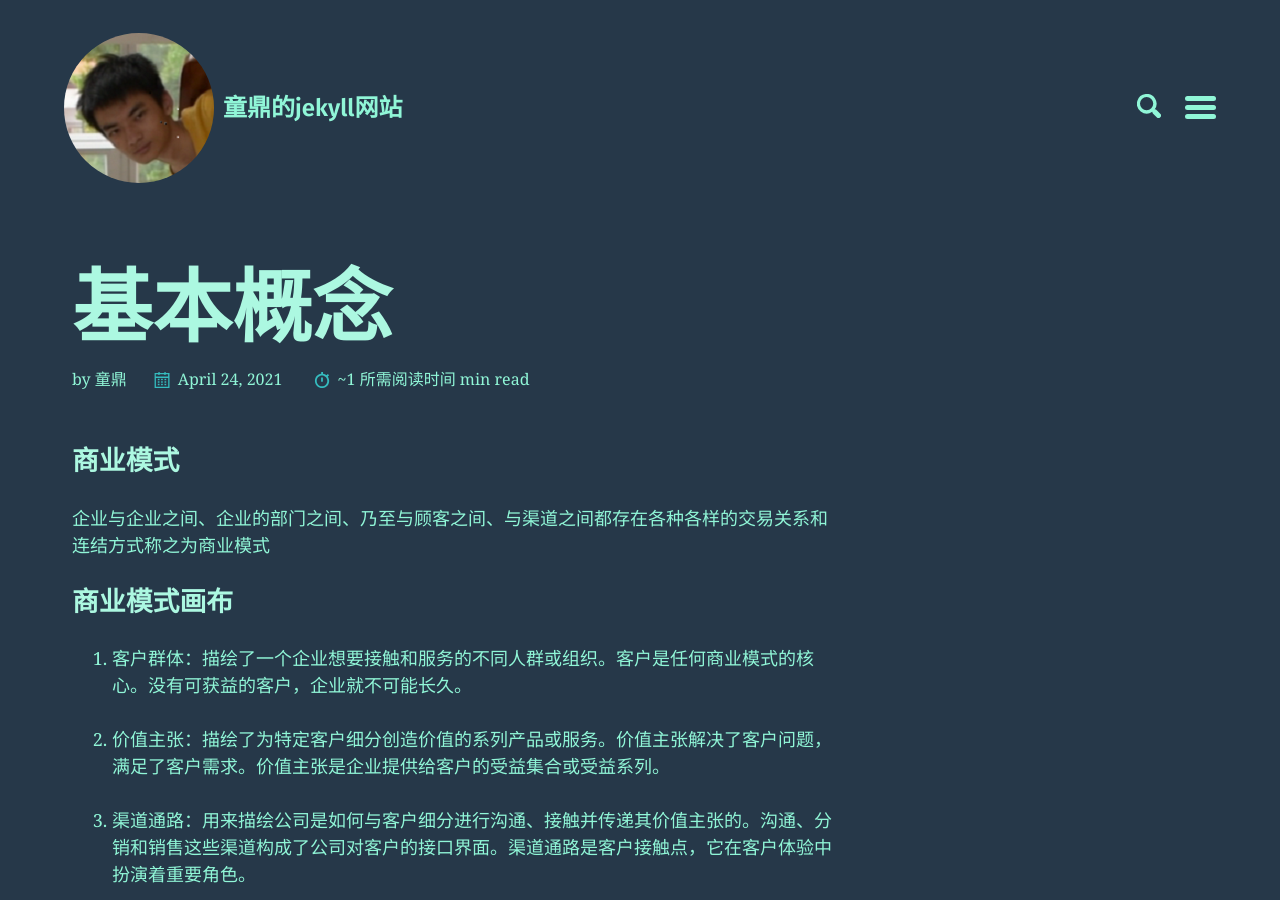
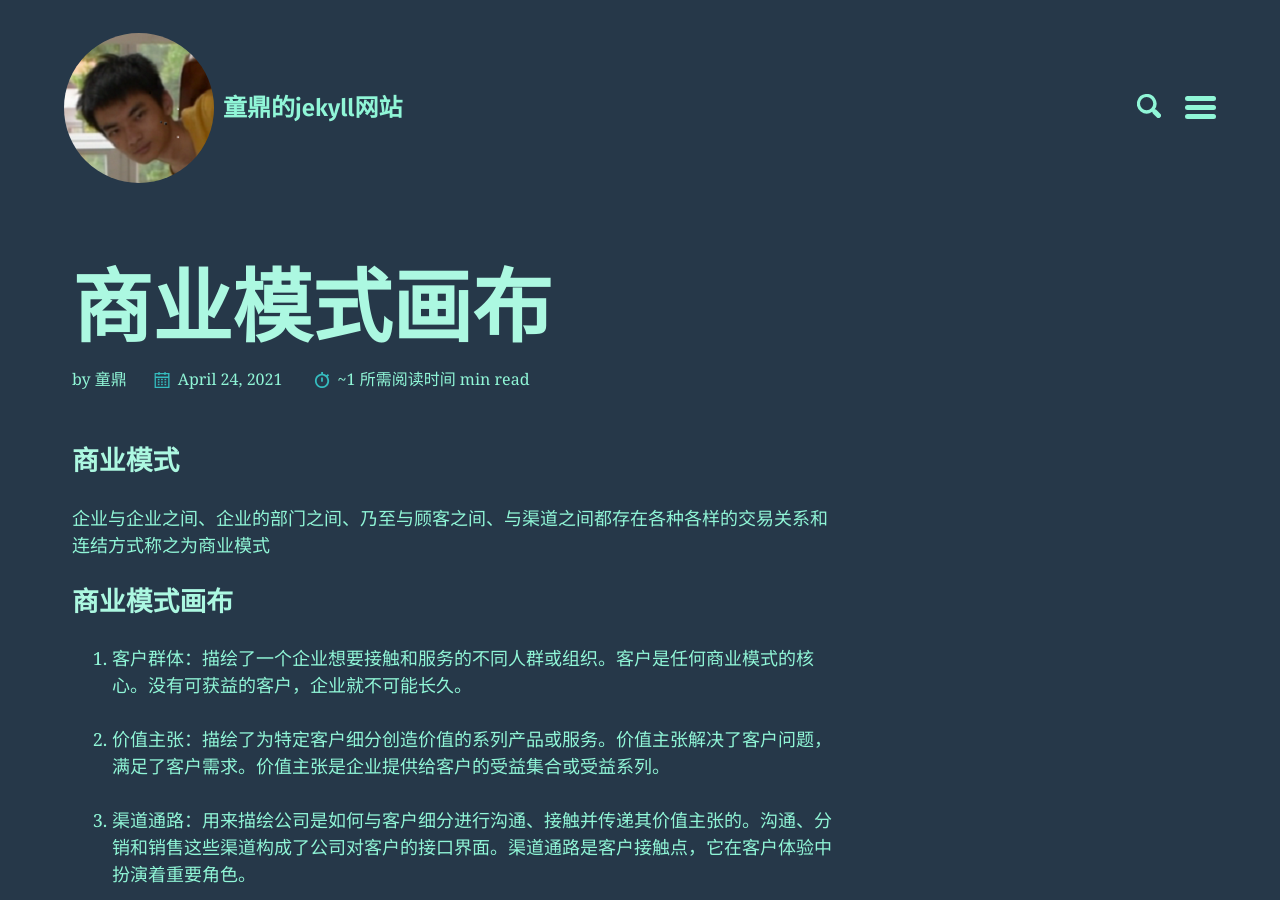
Before and after one commit to F7kai/jekyll-theme-basically-basic, a Jekyll site: the page built from _posts/2021-04-24-基本概念.md, in a window 1280 px wide and 900 px high. Built offline with Jekyll 4.4.1, drawn with Linux system fonts in a browser that asks for light colours.

Commit message:
Update 2021-04-24-基本概念.md

```diff
--- a/_posts/2021-04-24-基本概念.md
+++ b/_posts/2021-04-24-基本概念.md
@@ -1,5 +1,13 @@
+---
+layout: page
+title: 商业模式画布
+excerpt_separator: "<!--more-->"
+categories:
+     - 自我策展
+---
 ### 商业模式
 企业与企业之间、企业的部门之间、乃至与顾客之间、与渠道之间都存在各种各样的交易关系和连结方式称之为商业模式
+<!--more-->
 
 ### 商业模式画布
 
@@ -51,3 +59,6 @@
 
 9. 成本结构——回答问题：我要付出什么？(Costs And Consequences)</br>
 成本即你工作中的付出，包括时间、精力和金钱。成本也有“硬”成本和“软”成本之分。前者包括实实在在的费用支出。后者包括工作导致的压力感、失落感等。
+
+下图是我个人的商业画布：
+<img src="">
```
